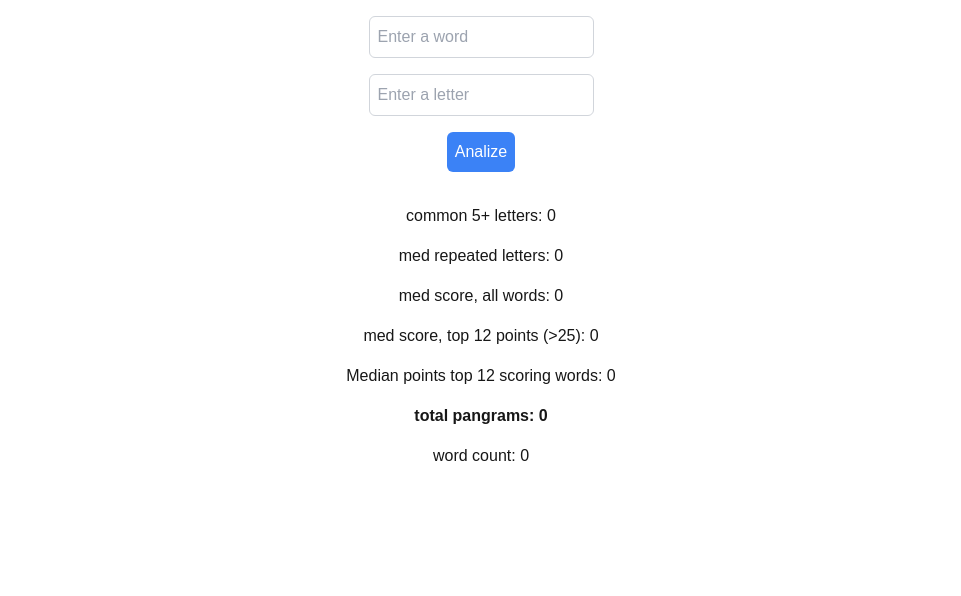
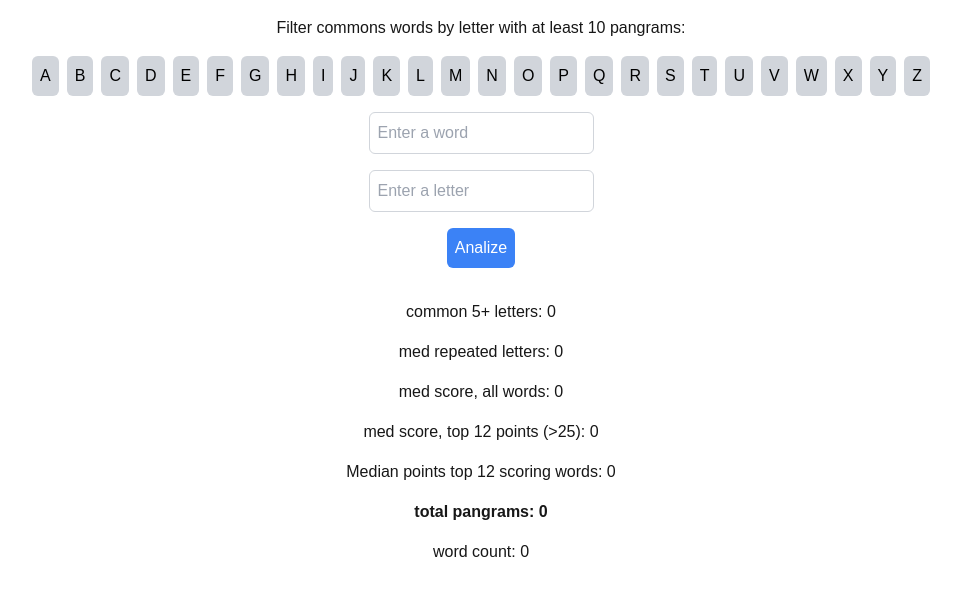
Before and after one commit to jbetancurfullstacklabs/prototype, a Next.js app: page / in a window 1280 px wide. Shown: the top 596 px of the page, without its empty margins (159-1120 px from the left). Built offline with nearby package versions, Linux system fonts and the light colour scheme.

Commit message:
adding filter to common words filter

```diff
--- a/app/page.tsx
+++ b/app/page.tsx
@@ -5,6 +5,11 @@ import classNames from "classnames";
 
 // Main component that renders the homepage and handles word analysis
 export default function Home() {
+  interface Result {
+    filteredWord: string;
+    matchingWords: string[];
+  }
+
   const [word, setWord] = useState("");
   const [mainLetter, setMainLetter] = useState("");
   const [pangrams, setPangrams] = useState<string[]>([]);
@@ -16,6 +21,12 @@ export default function Home() {
   const [medianPoints12, setMedianPoints12] = useState<number | null>(0);
   const [medianMaxPoints12, setMedianMaxPoints12] = useState<number | null>(0);
   const [letterMainWord, setLetterMainWord] = useState<string[]>([]);
+  const [filteredCommonWords, setFilteredCommonWords] = useState<string[]>([]);
+
+  const [letterFilterCommonWords, setLetterFilterCommonWords] = useState("");
+  const [results, setResults] = useState<Result[]>([]);
+
+  const alphabet = "ABCDEFGHIJKLMNOPQRSTUVWXYZ".split("");
 
   // Calculate the median of numbers in an object after removing a specific key
   function calculateMedianRemovingKey(
@@ -142,7 +153,7 @@ export default function Home() {
     // Get all pangrams that contain all the letters
     const pangrams = wordsWithLettersAndMainLetter.filter(
       (listWord: string) => {
-        const wordLetters = new Set(listWord.split(""));
+        const wordLetters = new Set(listWord.toLowerCase().split(""));
         return [...letters].every((letter) => wordLetters.has(letter));
       }
     );
@@ -256,6 +267,46 @@ export default function Home() {
     ];
   }
 
+  const hasAtLeastSevenDifferentLetters = (word: string): boolean => {
+    const uniqueLetters = new Set(word.toLowerCase());
+    return uniqueLetters.size >= 7; // Ensure at least 7 different letters
+  };
+
+  // Add this function to handle button clicks for alphabet letters
+  const handleLetterClick = (letter: string) => {
+    setLetterFilterCommonWords(letter); // Set the main letter
+    const filteredWords = COMMON_WORDS.filter(
+      (word) =>
+        word.toLowerCase().startsWith(letter.toLowerCase()) &&
+        hasAtLeastSevenDifferentLetters(word)
+    );
+    setFilteredCommonWords(filteredWords); // Set the filtered common words
+
+    const results: Result[] = [];
+    filteredWords.forEach((filteredWord) => {
+      // Create a Set of letters from the current filtered word for comparison
+      const lettersSet = new Set(filteredWord.toLowerCase());
+
+      // Find words from GAME_LIST that use all the same letters at least once
+      const matchingWords = GAME_LIST.filter((gameWord) => {
+        // Create a Set of letters for the gameWord
+        const gameLettersSet = new Set(gameWord.toLowerCase());
+
+        // Check if every letter in the filteredWord's lettersSet is present in the gameWord's lettersSet
+        return [...lettersSet].every((letter) => gameLettersSet.has(letter));
+      });
+
+      if (matchingWords.length >= 10) {
+        // Add the matching words to the results array
+        results.push({ filteredWord, matchingWords });
+      }
+
+      // Sort results by the length of matchingWords in descending order
+      results.sort((a, b) => b.matchingWords.length - a.matchingWords.length);
+      setResults(results);
+    });
+  };
+
   // Handle the filtering process triggered by user action
   const handleFilter = () => {
     const [
@@ -282,6 +333,47 @@ export default function Home() {
   return (
     <div>
       <div className="flex flex-col items-center space-y-4 p-4">
+        {/* Render buttons for each letter in the alphabet */}
+        <div>Filter commons words by letter with at least 10 pangrams:</div>
+        <div className="flex space-x-2">
+          {alphabet.map((letter) => (
+            <button
+              key={letter}
+              onClick={() => handleLetterClick(letter)}
+              className="bg-gray-300 text-black rounded-md p-2 hover:bg-gray-400"
+            >
+              {letter}
+            </button>
+          ))}
+        </div>
+
+        {/* Render Matching Results */}
+        {results && results.length > 0 && (
+          <div>
+            <h3 className="font-semibold mt-4">
+              Common words with at least 10 pangrams:
+            </h3>
+            <table className="min-w-full border border-gray-300">
+              <thead>
+                <tr>
+                  <th className="border px-4 py-2">Words:</th>
+                  <th className="border px-4 py-2">Pangrams Count:</th>
+                </tr>
+              </thead>
+              <tbody>
+                {results.map((result, index) => (
+                  <tr key={index}>
+                    <td className="border px-4 py-2">{result.filteredWord}</td>
+                    <td className="border px-4 py-2">
+                      {result.matchingWords.length}
+                    </td>
+                  </tr>
+                ))}
+              </tbody>
+            </table>
+          </div>
+        )}
+
         <div>
           <input
             type="text"
```
